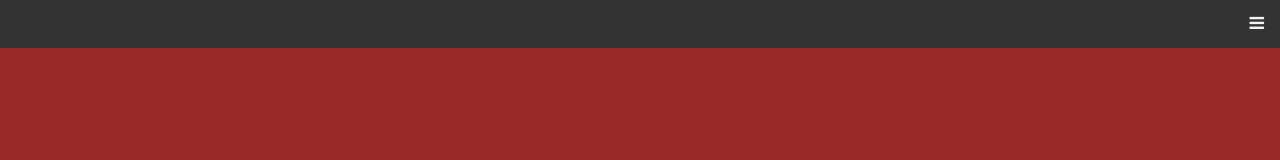
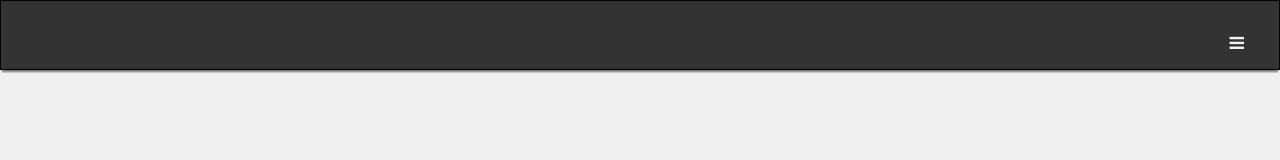
Before and after one commit to LeandroCarolino01/fancy-responsive-menu, a plain HTML site: page index.html in a window 1280 px wide. Drawn offline with Linux system fonts and the light colour scheme.

Commit message:
hamburguer icon adjusted

```diff
--- a/style.css
+++ b/style.css
@@ -1,7 +1,7 @@
 body {
     margin: 0;
     font-family: Arial, Helvetica, sans-serif;
-    background:rgb(153, 41, 41);
+    background:rgb(241, 239, 239);
   }
 
   .topnav {
@@ -9,6 +9,9 @@ body {
     background-color: #333;
     height: 48px;
     transition: .7s;
+    border: 1px solid;
+    padding: 10px;
+    box-shadow:  0 4px 2px -2px rgb(116, 113, 113);
   }
 
   .topnav a {
@@ -20,9 +23,15 @@ body {
     text-decoration: none;
     font-size: 17px;
   }
+  .fa{
+    margin: 20px;
+  }
+  .fa:hover {
+    background: none;
+  }
 
   .topnav a:hover {
-    background-color: #ddd;
+
     color: black;
   }
 
@@ -33,10 +42,12 @@ body {
 
   .topnav .icon {
     display: block;
-    float:right;
+    position: absolute;
+    right: 0;
+    top: 0;
   }
   .topnav.responsive {
-    position: relative;
+
     height: 500px;
     }
   .topnav.responsive a {
```
Also changed, not shown: index.html (+1 -1 lines).
